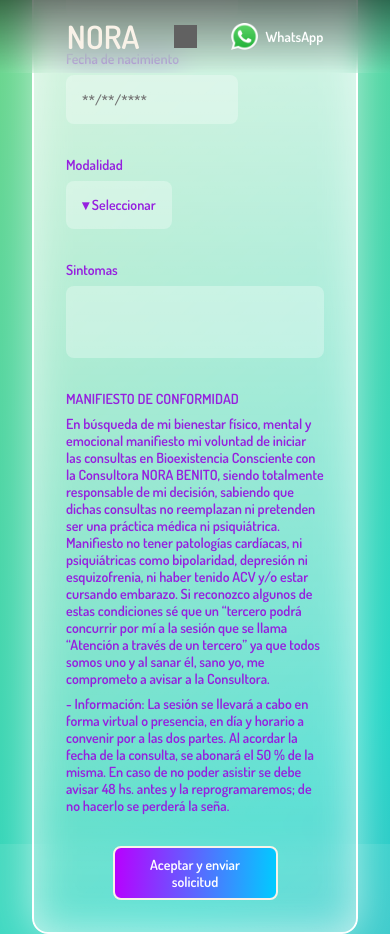
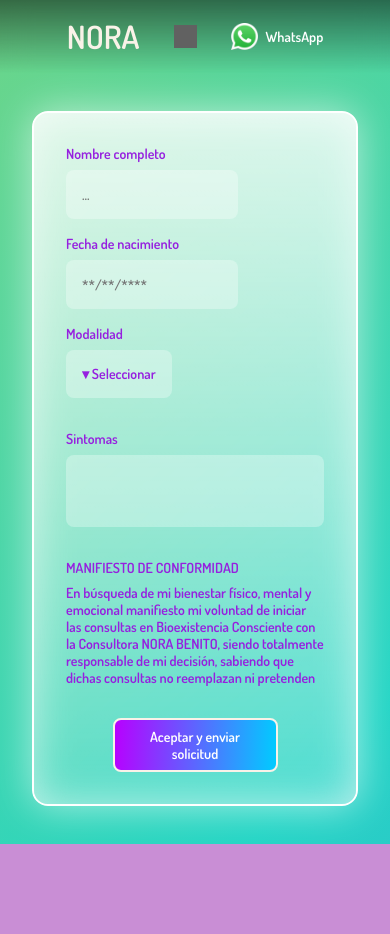
Before and after one commit to LeandroOnline/nora, a Next.js app: page /acuerdo-bio in a window 390 px wide. After the commit the page ends 844 px from the top, so only its background shows below. Built offline with nearby package versions, Linux system fonts and the light colour scheme; grey boxes are pictures that could not be loaded.

Commit message:
feat: finish agreement  bio

```diff
--- a/app/(agreement)/page.module.css
+++ b/app/(agreement)/page.module.css
@@ -126,10 +126,18 @@
     border-radius: 16px;
     padding: 32px;
     margin: 32px;
-    gap: none;
     height: auto;
     max-height: none;
     width: 100%;
+    margin-top: 104.5px;
+  }
+  .consent{
+    overflow: scroll;
+    height: 15vh;
+  }
+
+  .data{
+    gap:16px;
   }
 }
 
```
